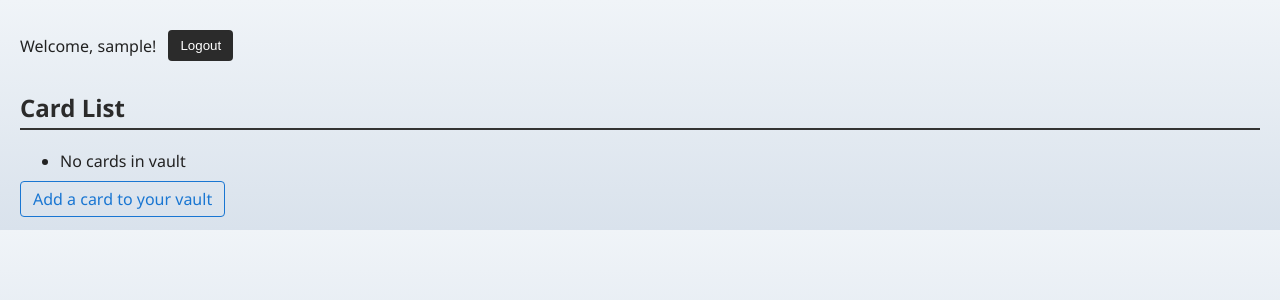
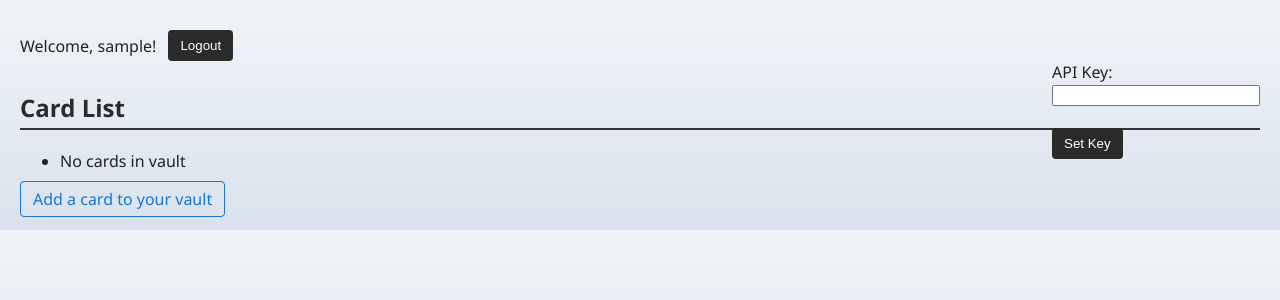
Before and after one commit to BryonPeabody/CardVault, a Django app: page /cards/ in a window 1280 px wide. Shown: the top 300 px of the page. Run offline with Django 5.2, Linux system fonts and the light colour scheme; the visitor is signed in with stand-in values (Sample User, id 1); data that the repository does not hold is empty.

Commit message:
added some form logic to add ability for api key for later

```diff
--- a/vault/templates/vault/card_list.html
+++ b/vault/templates/vault/card_list.html
@@ -1,16 +1,26 @@
 {% extends "base.html" %}
+
 {% block content %}
+    <!-- API Key Form -->
+    <div style="float: right; margin-top: -40px;">
+        <form method="POST" action="{% url 'set_api_key' %}">
+            {% csrf_token %}
+            <label for="apiKey">API Key:</label><br>
+            <input type="text" id="apiKey" name="apiKey" style="width: 200px;" required><br><br>
+            <button type="submit">Set Key</button>
+        </form>
+    </div>
+
     <h2>Card List</h2>
     <ul>
         {% for card in cards %}
             <li>
-                {{card.name}}
+                {{ card.name }}
                 {% if card.image_url %}
                     <br><img src="{{ card.image_url }}" alt="{{ card.name }}" width="200">
                 {% endif %}
                 <a href="{% url 'card-update' card.pk %}">Update</a>
                 <a href="{% url 'card-delete' card.pk %}">Remove from vault</a>
-
             </li>
         {% empty %}
             <li>No cards in vault</li>
--- a/vault/urls.py
+++ b/vault/urls.py
@@ -1,9 +1,16 @@
 from django.urls import path
-from vault.views import CardCreateView, CardListView, CardUpdateView, CardDeleteView
+from vault.views import (
+    CardCreateView,
+    CardListView,
+    CardUpdateView,
+    CardDeleteView,
+    set_api_key,
+)
 
 urlpatterns = [
     path("create/", CardCreateView.as_view(), name="card-create"),
     path("", CardListView.as_view(), name="card-list"),
     path("update/<int:pk>/", CardUpdateView.as_view(), name="card-update"),
     path("delete/<int:pk>/", CardDeleteView.as_view(), name="card-delete"),
+    path("set-api-key/", set_api_key, name="set_api_key"),
 ]
--- a/vault/views.py
+++ b/vault/views.py
@@ -6,6 +6,7 @@ from django.views.generic import CreateView, UpdateView, DeleteView, ListView
 from django.contrib.auth.forms import UserCreationForm
 from django.contrib.auth.mixins import LoginRequiredMixin
 from .utils import fetch_card_data
+import os
 
 
 class CardCreateView(LoginRequiredMixin, CreateView):
@@ -72,3 +73,12 @@ class RegisterView(CreateView):
     form_class = UserCreationForm
     template_name = "vault/register.html"
     success_url = reverse_lazy("login")
+
+
+def set_api_key(request):
+    if request.method == "POST":
+        api_key = request.POST.get("apiKey")
+        if api_key:
+            os.environ["CARDVAULT_API_KEY"] = api_key
+            print(f"API Key set to: {api_key}")  # Temporary for debugging
+    return redirect("card-list")
```
